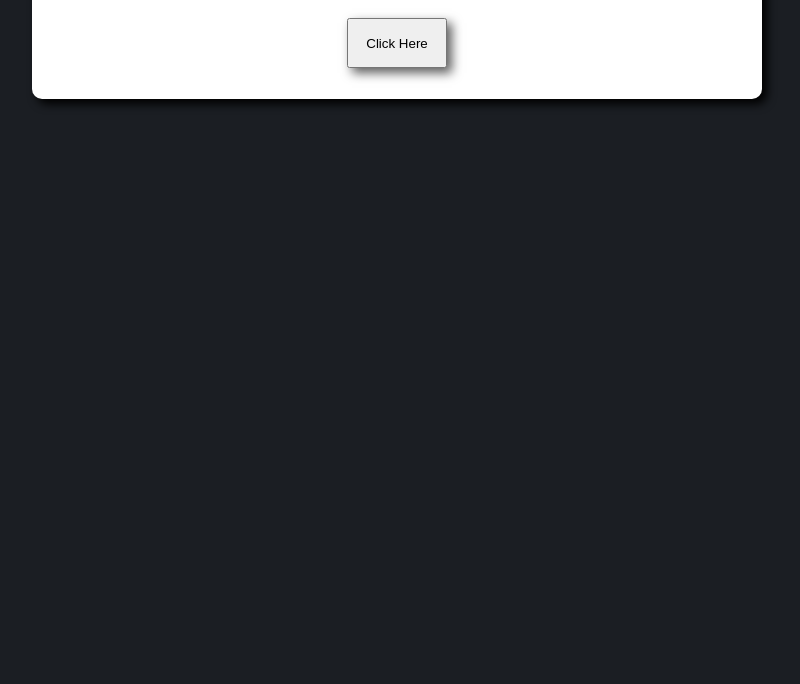
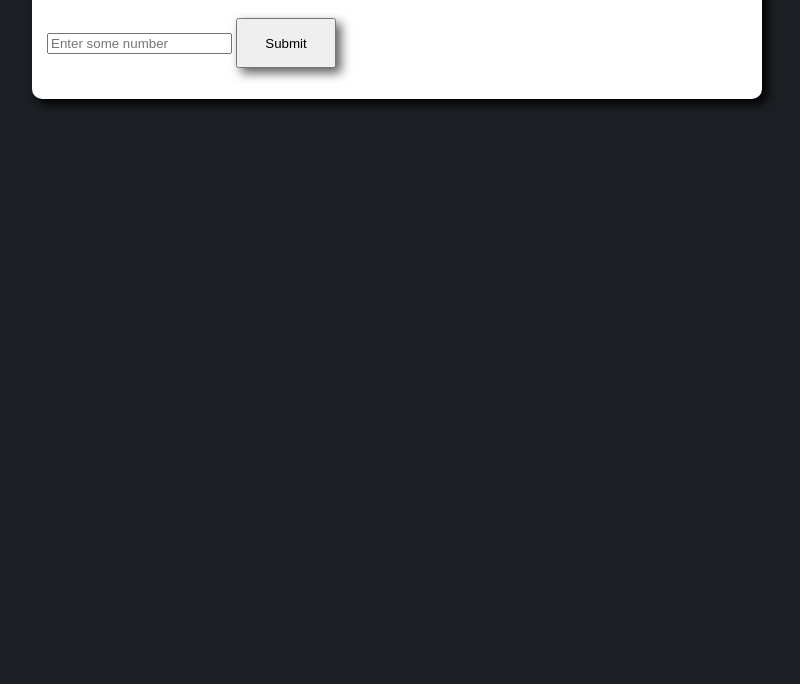
Before and after one commit to Vinicius231/Odds-or-Evens, a plain HTML site: page index.html in a window 1280 px wide. Shown: the part 116-800 px from the top of the page, without its empty margins (243-1043 px from the left). Drawn offline with Linux system fonts and the light colour scheme.

Commit message:
Update index.html

```diff
--- a/index.html
+++ b/index.html
@@ -10,8 +10,9 @@
 <body>
     <section>
         <h1><b>ODDS OR EVENS</b></h1>
-        <div id="button"><button onclick="clicou()"> Click Here </button></div>
-        <p id="evodd"></p>
+        <input type="number" id="number" placeholder="Enter some number" >
+        <button onclick="clicou()" id="submit">Submit</button>
+        <br><p id="evodd"></p>
     </section>
     <script src="script.js"></script>
 </body>
```
